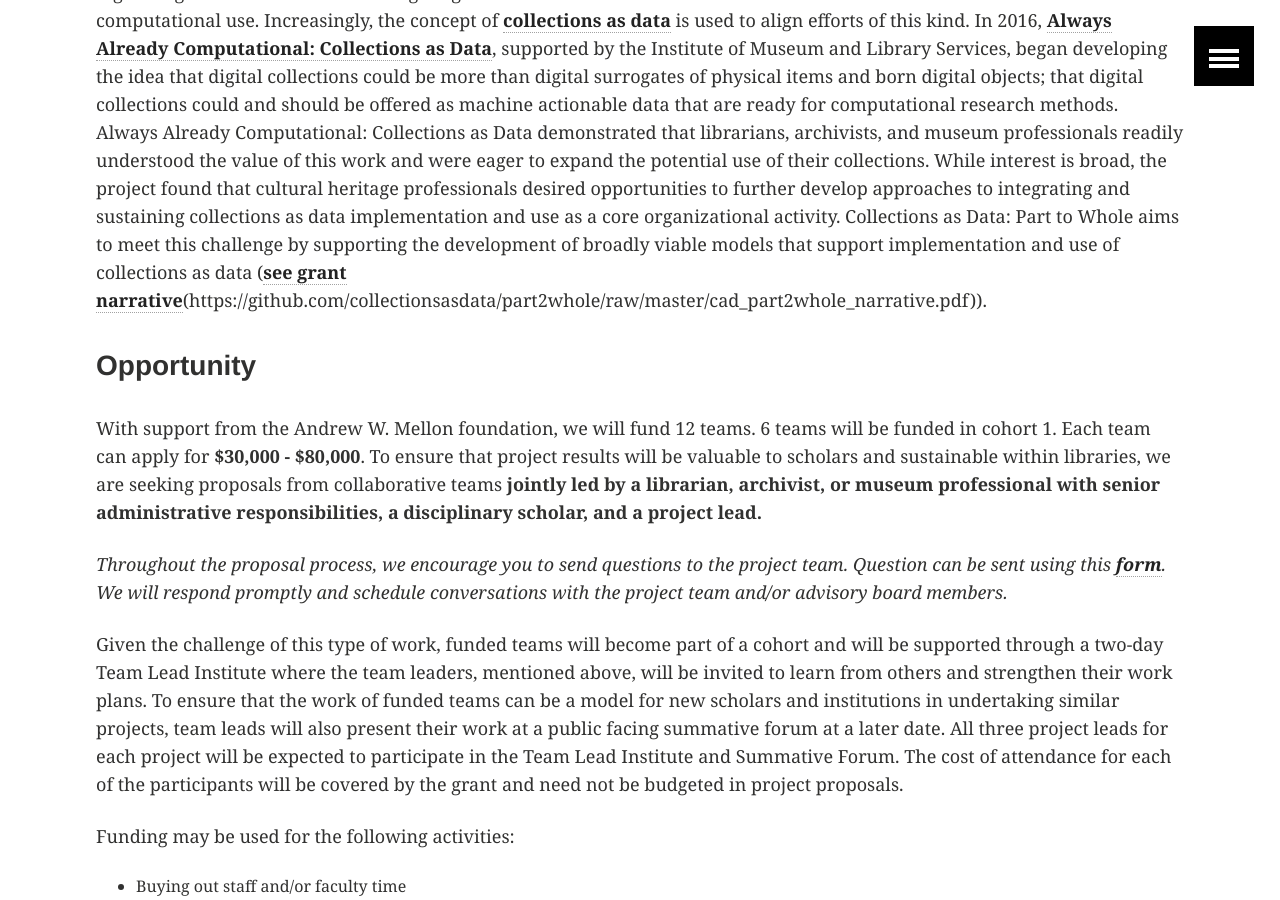
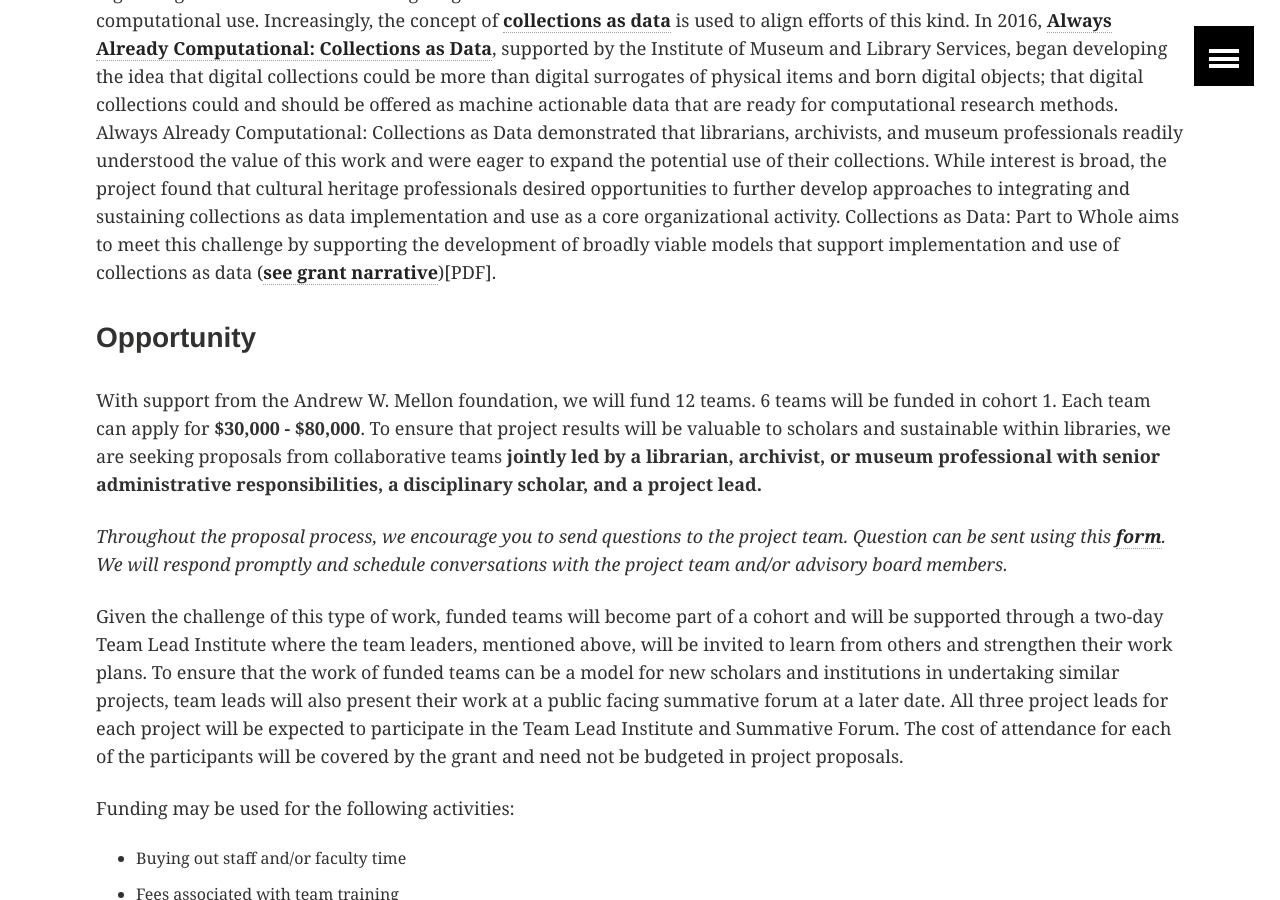
Before and after one commit to collectionsasdata/part2whole, a Jekyll site: the page built from cfp.md, in a window 1280 px wide and 900 px high, scrolled down 649 px. Built offline with Jekyll 4.4.1, drawn with Linux system fonts in a browser that asks for light colours; part of the change alters nothing that is shown.

Commit message:
Update cfp.md

```diff
--- a/cfp.md
+++ b/cfp.md
@@ -14,7 +14,7 @@ Cohort 2
 
 ### Context
 
-A growing number of cultural heritage organizations have invested in the creation of collections that are amenable to computational use. Increasingly, the concept of [**collections as data**](https://collectionsasdata.github.io/statement/) is used to align efforts of this kind. In 2016, [**Always Already Computational: Collections as Data**](https://collectionsasdata.github.io/), supported by the Institute of Museum and Library Services, began developing the idea that digital collections could be more than digital surrogates of physical items and born digital objects; that digital collections could and should be offered as machine actionable data that are ready for computational research methods. Always Already Computational: Collections as Data demonstrated that librarians, archivists, and museum professionals readily understood the value of this work and were eager to expand the potential use of their collections. While interest is broad, the project found that cultural heritage professionals desired opportunities to further develop approaches to integrating and sustaining collections as data implementation and use as a core organizational activity. Collections as Data: Part to Whole aims to meet this challenge by supporting the development of broadly viable models that support implementation and use of collections as data ([**see grant narrative**](PDF)(https://github.com/collectionsasdata/part2whole/raw/master/cad_part2whole_narrative.pdf)).
+A growing number of cultural heritage organizations have invested in the creation of collections that are amenable to computational use. Increasingly, the concept of [**collections as data**](https://collectionsasdata.github.io/statement/) is used to align efforts of this kind. In 2016, [**Always Already Computational: Collections as Data**](https://collectionsasdata.github.io/), supported by the Institute of Museum and Library Services, began developing the idea that digital collections could be more than digital surrogates of physical items and born digital objects; that digital collections could and should be offered as machine actionable data that are ready for computational research methods. Always Already Computational: Collections as Data demonstrated that librarians, archivists, and museum professionals readily understood the value of this work and were eager to expand the potential use of their collections. While interest is broad, the project found that cultural heritage professionals desired opportunities to further develop approaches to integrating and sustaining collections as data implementation and use as a core organizational activity. Collections as Data: Part to Whole aims to meet this challenge by supporting the development of broadly viable models that support implementation and use of collections as data ([**see grant narrative**](https://github.com/collectionsasdata/part2whole/raw/master/cad_part2whole_narrative.pdf))[PDF].
 
 ### Opportunity
 
```
